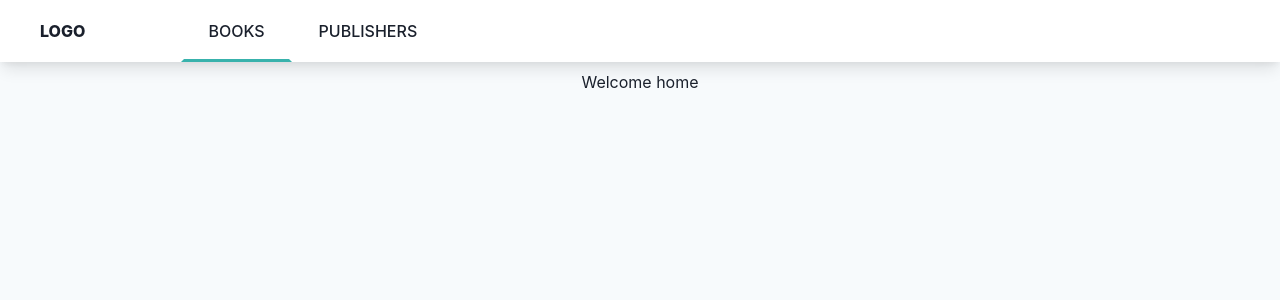
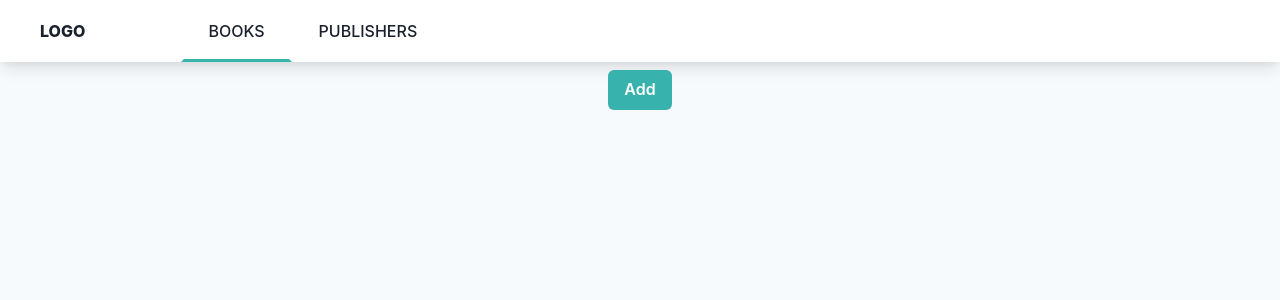
Before and after one commit to WPaczula/booksoverhoes, a Next.js app: page / in a window 1280 px wide. Shown: the top 300 px of the page. Built offline with nearby package versions, Linux system fonts and the light colour scheme.

Commit message:
feat: Add simple button common component

```diff
--- /dev/null
+++ b/components/button/index.tsx
@@ -0,0 +1,15 @@
+import React from 'react';
+import {Button as ChakraButton} from '@chakra-ui/react';
+
+interface Props {
+    children: React.ReactNode;
+    onClick: () => void;
+}
+
+const Button = ({ children, onClick }: Props) => (
+  <ChakraButton colorScheme="primary" onClick={onClick}>
+    {children}
+  </ChakraButton>
+);
+
+export default Button;
--- a/pages/index.tsx
+++ b/pages/index.tsx
@@ -1,12 +1,13 @@
 import React from 'react';
 import Head from 'next/head';
+import Button from 'components/button';
 
 const Home = () => (
   <div>
     <Head>
       <title>Home</title>
     </Head>
-    Welcome home
+    <Button onClick={() => console.log('Hello')}>Add</Button>
   </div>
 );
 
```
